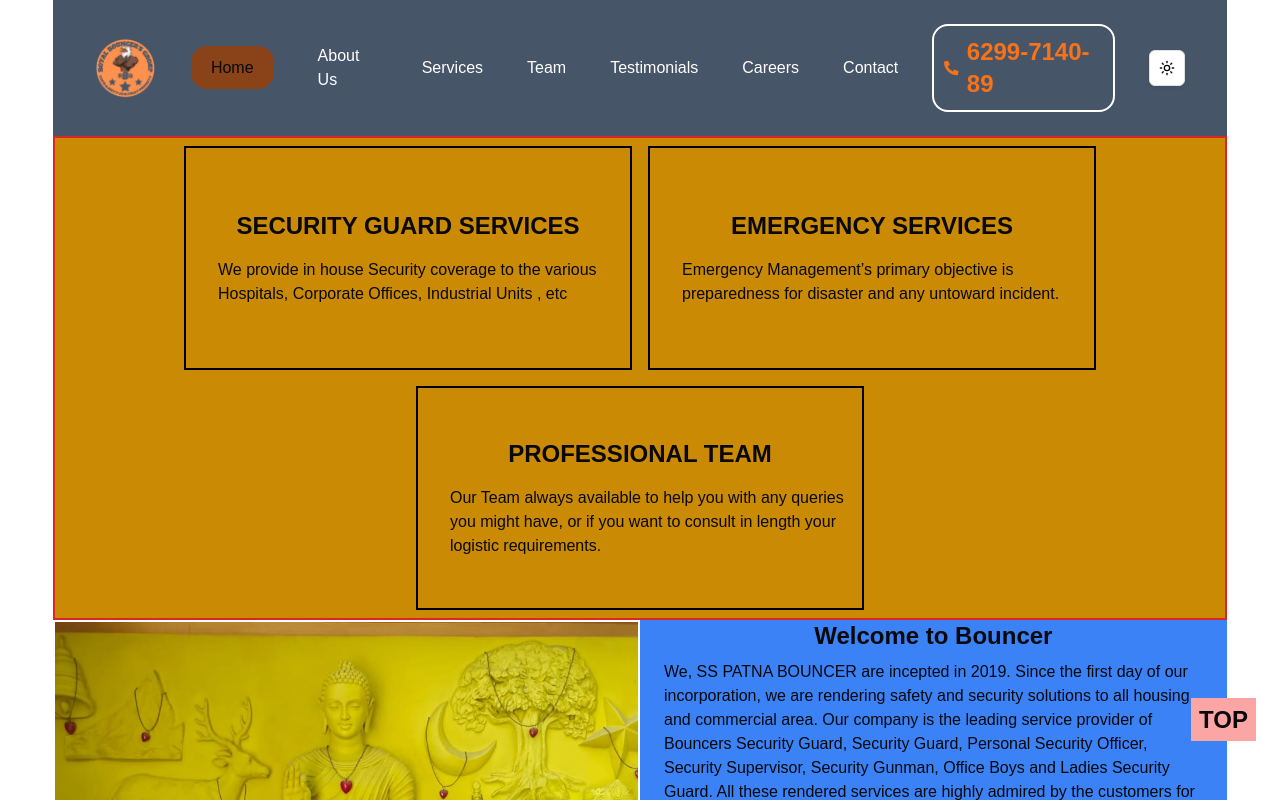
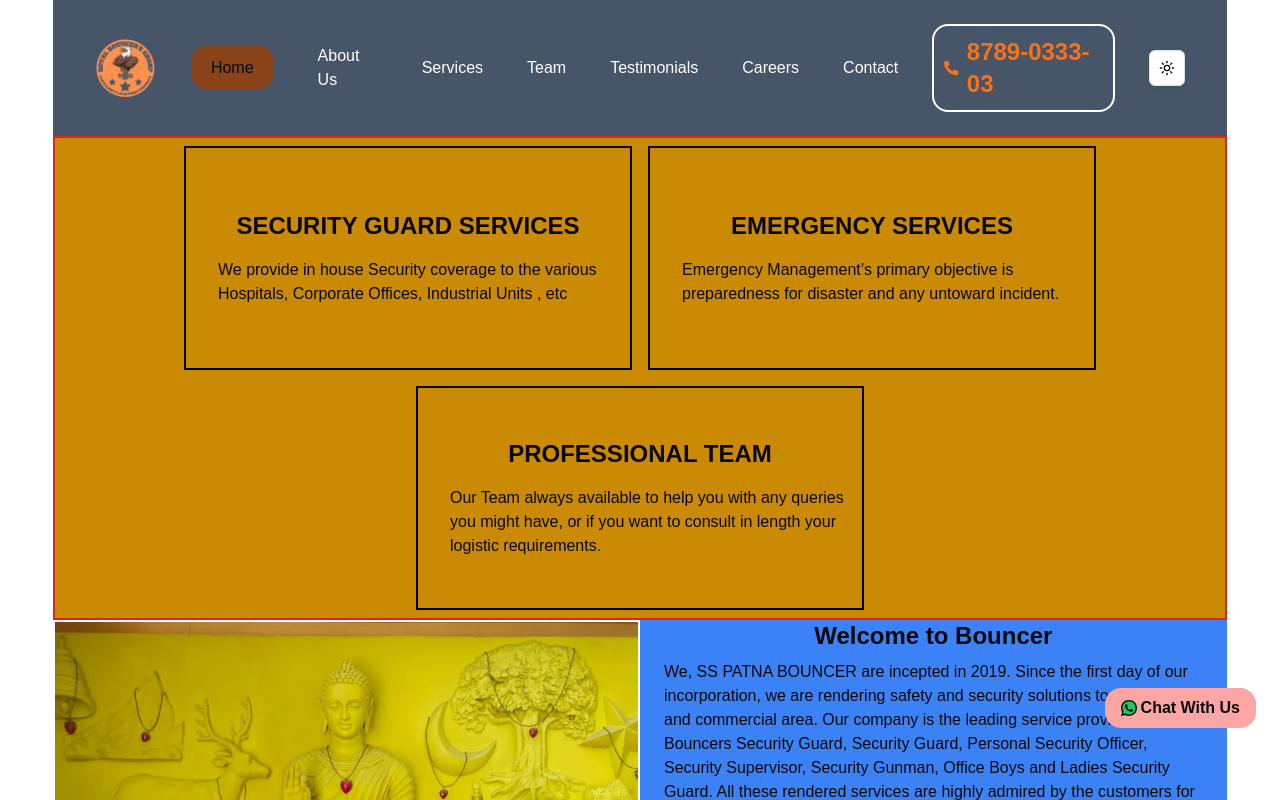
Before and after one commit to webdev-ashishk/Body-Guard, a Next.js app: page / in a window 1280 px wide. Shown: the top 800 px of the page. Built offline with nearby package versions, Linux system fonts and the light colour scheme.

Commit message:
chat with us whatsapp

```diff
--- a/src/app/globals.css
+++ b/src/app/globals.css
@@ -152,3 +152,6 @@ body {
   right: 1rem;
   /* left: 500; */
 }
+#contactRBG:hover {
+  background-color: red;
+}
--- a/src/app/layout.tsx
+++ b/src/app/layout.tsx
@@ -1,6 +1,6 @@
 import Footer from '@/components/Footer';
 import Header from '@/components/Header';
-import ScrollToTop from '@/components/ScrollToTop';
+import ChatWithUs from '@/components/ChatWithUs';
 import { ThemeProvider } from '@/components/theme-provider';
 import 'bootstrap/dist/css/bootstrap.min.css';
 import type { Metadata } from 'next';
@@ -28,7 +28,6 @@ export default function RootLayout({
 }: Readonly<{
   children: React.ReactNode;
 }>) {
-
   return (
     <html lang="en">
       <body
@@ -41,7 +40,7 @@ export default function RootLayout({
           disableTransitionOnChange
         >
           <div className="scrollToTop" id="scrollToTop">
-            <ScrollToTop />{' '}
+            <ChatWithUs />
           </div>
           <Header />
           {children}
--- /dev/null
+++ b/src/components/ChatWithUs.tsx
@@ -0,0 +1,23 @@
+'use client';
+import { ImWhatsapp } from 'react-icons/im';
+
+export default function ChatWithUs() {
+  function handleOpenWhatsapp() {
+    console.log('whatsapp opened!');
+    const phoneNumber = '7905101205';
+    const url = `whatsapp://send?phone=${phoneNumber}&text=`;
+
+    window.location.href = url;
+  }
+  return (
+    <div
+      className="bg-red-300 px-3 py-2 m-2 font-extrabold rounded-2xl flex items-center justify-center"
+      onClick={handleOpenWhatsapp}
+    >
+      <div className="bg-green-500 rounded-lg">
+        <ImWhatsapp />
+      </div>
+      <button className="ml-1">Chat With Us</button>
+    </div>
+  );
+}
--- a/src/components/HeaderMenuItems.tsx
+++ b/src/components/HeaderMenuItems.tsx
@@ -68,9 +68,9 @@ export default function HeaderMenuItems() {
           </Link>
         </li>
         <li className="rounded-2xl border-2 border-white" id="contactRBG">
-          <div className="flex justify-between items-center text-orange-500">
+          <div className="flex justify-between items-center text-orange-500 ">
             <FaPhoneAlt />
-            <p className="ml-2 font-extrabold text-2xl">6299-7140-89</p>
+            <p className="ml-2 font-extrabold text-2xl">8789-0333-03</p>
           </div>
         </li>
         <li>
--- a/src/components/ScrollToTop.tsx
+++ /dev/null
@@ -1,7 +0,0 @@
-export default function ScrollToTop() {
-  return (
-    <div className="bg-red-300 inline p-2 m-2 text-2xl font-extrabold">
-      <button>TOP</button>
-    </div>
-  );
-}
```
